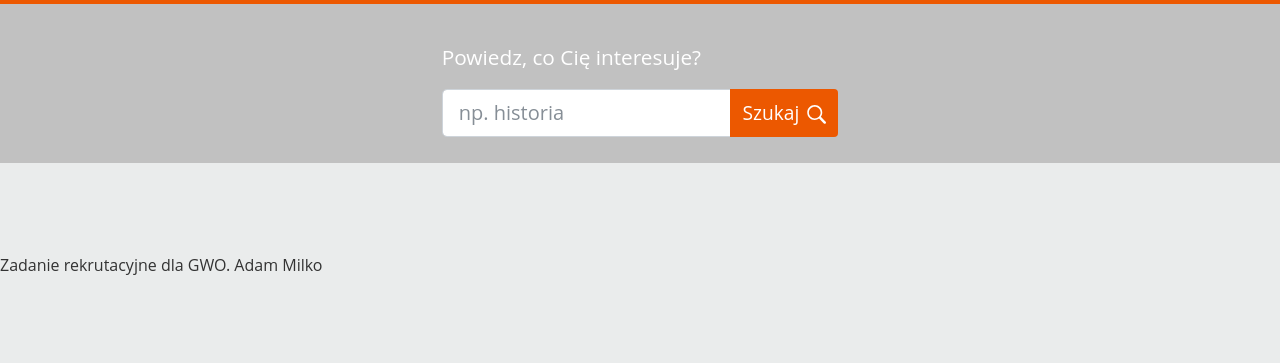
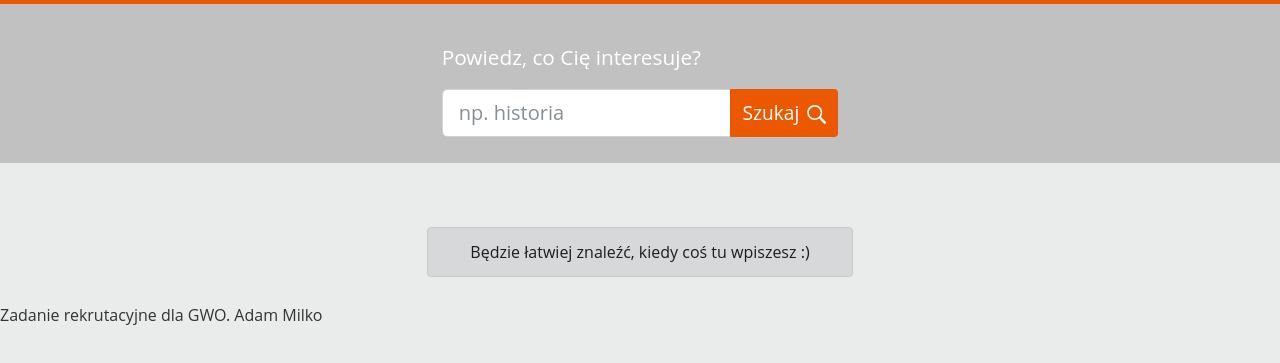
Before and after one commit to natan-mlk/GWO-recruitment-task, a plain HTML site: page index.html in a window 1280 px wide. Both pictures are taken after a click on the button "Szukaj". Shown: the part 87-450 px from the top of the page. Drawn offline with nearby package versions, Linux system fonts and the light colour scheme; files that its build step writes are made by us from their sources; no server answers.

Commit message:
added alert-box and script for alerts on various searches

```diff
--- a/index.html
+++ b/index.html
@@ -42,8 +42,8 @@
 <section id="searchResults">
     <div class="container results-block">
 
-        <div class="alert alert-dark results-block--alert" role="alert">
-
+        <div class="alert alert-dark results-block--alert col-12 col-sm-8 col-lg-6 col-xl-4"
+             role="alert" id="alert">
         </div>
 
         <div class="row" id="results">
--- a/script/script.js
+++ b/script/script.js
@@ -1,6 +1,13 @@
 function getBooks(e) {
     e.preventDefault();
+    var alert = $('#alert');
     var item = $('#usersInput').val();
+    alert.empty();
+
+    if (item === '') {
+        alert.append('Będzie łatwiej znaleźć, kiedy coś tu wpiszesz :)').show('fast', 'swing');
+    } else {
+        alert.hide('fast', 'swing');
         $.ajax({
             url: 'https://gwo.pl/booksApi/v1/search?query=' + item,
             dataType: 'json',
@@ -23,15 +30,14 @@ function getBooks(e) {
                             + data[val].levels[0].school + '</div></div></div>');
                     }
                 } else {
-                resultsBox.append('<p>nie znaleziono tego hasła</p>');
+                    alert.append('Nie mamy tego w naszej bazie. Spróbuj inne hasło').show('fast', 'swing');
                 }
             },
             error: function (data) {
-
-            console.log("error!");
-            console.log(data);
+                console.log("error!" + data);
             }
-    });
+        })
+    }
 }
 
 $('#search').on('click', getBooks);
--- a/styles/styles.scss
+++ b/styles/styles.scss
@@ -69,6 +69,9 @@ body {
   padding: 5% 0 2%;
   &--alert {
     display: none;
+    margin: 0 auto;
+    text-align: center;
+
   }
 }
 
```
Lines whose indentation alone changed are shown as unchanged.
